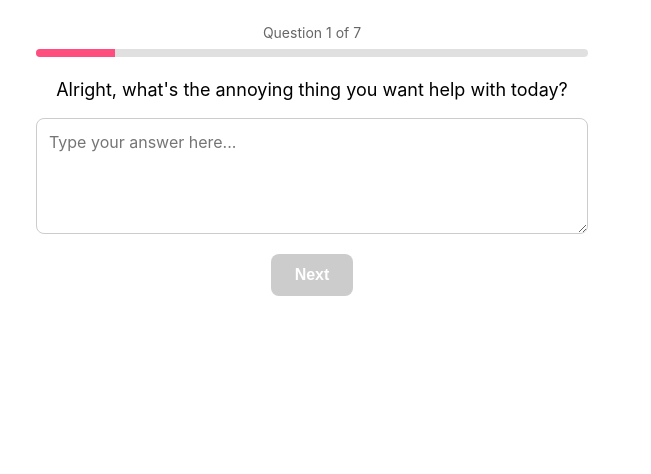
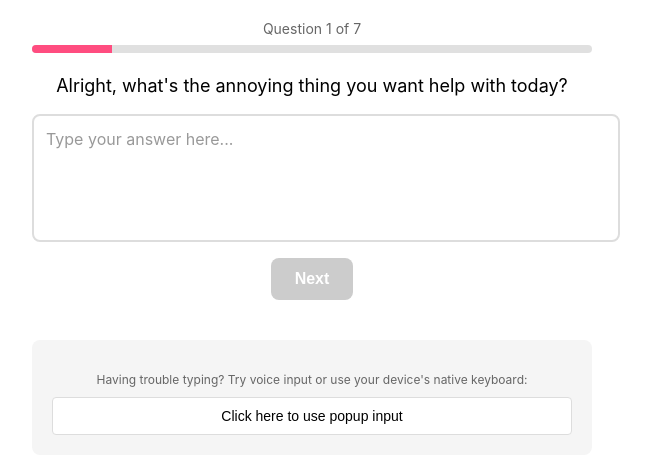
Before and after one commit to hannahrose11/izzy-form, a React (Create React App) app: page / in a window 1280 px wide. Shown: the top 474 px of the page, without its empty margins (328-979 px from the left). Built offline with nearby package versions, Linux system fonts and the light colour scheme.

Commit message:
Update App.js

```diff
--- a/src/App.js
+++ b/src/App.js
@@ -1,5 +1,5 @@
 import * as React from "react";
-import { useState } from "react";
+import { useState, useRef, useEffect } from "react";
 
 export default function App() {
   const questions = [
@@ -18,12 +18,26 @@ export default function App() {
   const [finalPrompt, setFinalPrompt] = useState("");
   const [loading, setLoading] = useState(false);
   const [error, setError] = useState("");
+  const editableRef = useRef(null);
+
+  // Handle input changes for contenteditable
+  const handleInputChange = () => {
+    if (editableRef.current) {
+      setCurrentInput(editableRef.current.innerText);
+    }
+  };
+
+  // Update contenteditable when navigating
+  useEffect(() => {
+    if (editableRef.current) {
+      editableRef.current.innerText = currentInput;
+    }
+  }, [step]);
 
   const handleNext = async () => {
     try {
       setError("");
 
-      // Save current answer with the current input
       const updatedAnswers = {
         ...answers,
         [questions[step].id]: currentInput,
@@ -32,10 +46,8 @@ export default function App() {
       setAnswers(updatedAnswers);
 
       if (step === questions.length - 1) {
-        // Last question - generate prompt
         setLoading(true);
 
-        // Create form data exactly as expected
         const dataToSend = {
           task: updatedAnswers.task || "",
           audience: updatedAnswers.audience || "",
@@ -57,7 +69,6 @@ export default function App() {
 
         const responseText = await response.text();
 
-        // Check if the response is the template (indicating empty data was received)
         if (responseText.includes("TASK: \nAUDIENCE: \nTONE:")) {
           const debugPrompt = `
 DEBUG: Data not received by Pipedream. Here's what we tried to send:
@@ -68,9 +79,7 @@ TONE: ${dataToSend.tone}
 INCLUDE: ${dataToSend.include}
 AVOID: ${dataToSend.avoid}
 FORMAT: ${dataToSend.format}
-CONTEXT: ${dataToSend.context}
-
-Check the browser console for more details.`;
+CONTEXT: ${dataToSend.context}`;
           setFinalPrompt(debugPrompt);
           return;
         }
@@ -79,7 +88,6 @@ Check the browser console for more details.`;
         try {
           data = JSON.parse(responseText);
         } catch (e) {
-          // If it's not JSON, just use the text as is
           setFinalPrompt(responseText);
           return;
         }
@@ -87,14 +95,11 @@ Check the browser console for more details.`;
         if (data.finalPrompt) {
           setFinalPrompt(data.finalPrompt);
         } else if (data.body && data.body.finalPrompt) {
-          // Sometimes the response is nested
           setFinalPrompt(data.body.finalPrompt);
         } else {
-          // If we get the template back, show it anyway
           setFinalPrompt(responseText);
         }
       } else {
-        // Move to next question
         setStep(step + 1);
         setCurrentInput(answers[questions[step + 1]?.id] || "");
       }
@@ -107,7 +112,6 @@ Check the browser console for more details.`;
 
   const handleBack = () => {
     if (step > 0) {
-      // Save current answer before going back
       const updatedAnswers = {
         ...answers,
         [questions[step].id]: currentInput,
@@ -120,9 +124,23 @@ Check the browser console for more details.`;
   };
 
   const copyPrompt = () => {
-    navigator.clipboard.writeText(finalPrompt)
-      .then(() => alert("Prompt copied to clipboard!"))
-      .catch(() => alert("Failed to copy prompt"));
+    // Create a temporary textarea to copy from
+    const textarea = document.createElement('textarea');
+    textarea.value = finalPrompt;
+    textarea.style.position = 'absolute';
+    textarea.style.left = '-9999px';
+    document.body.appendChild(textarea);
+
+    try {
+      textarea.select();
+      textarea.setSelectionRange(0, 99999); // For mobile devices
+      document.execCommand('copy');
+      alert("Prompt copied to clipboard!");
+    } catch (err) {
+      alert("Failed to copy. Please select and copy manually.");
+    }
+
+    document.body.removeChild(textarea);
   };
 
   const startOver = () => {
@@ -135,40 +153,12 @@ Check the browser console for more details.`;
 
   const current = questions[step];
 
-  // Mobile-friendly styles
-  const textareaStyle = {
-    width: "100%",
-    padding: "12px",
-    fontSize: "16px",
-    borderRadius: "8px",
-    border: "1px solid #ccc",
-    fontFamily: "inherit",
-    lineHeight: "1.4",
-    WebkitAppearance: "none",
-    appearance: "none",
-    resize: "vertical",
-    boxSizing: "border-box",
-    touchAction: "manipulation",
-  };
-
-  const buttonStyle = {
-    padding: "12px 24px",
-    fontSize: "16px",
-    borderRadius: "8px",
-    border: "none",
-    fontWeight: "bold",
-    cursor: "pointer",
-    WebkitAppearance: "none",
-    appearance: "none",
-    touchAction: "manipulation",
-  };
-
   return (
     <div style={{
       fontFamily: "Inter, system-ui, sans-serif",
       maxWidth: 600,
       margin: "0 auto",
-      padding: 24,
+      padding: "20px",
       boxSizing: "border-box",
     }}>
       {error && (
@@ -185,9 +175,9 @@ Check the browser console for more details.`;
       )}
 
       {!finalPrompt ? (
-        <div style={{ textAlign: "center" }}>
+        <div>
           <div style={{ marginBottom: 20 }}>
-            <div style={{ fontSize: 14, color: "#666", marginBottom: 8 }}>
+            <div style={{ fontSize: 14, color: "#666", marginBottom: 8, textAlign: "center" }}>
               Question {step + 1} of {questions.length}
             </div>
             <div style={{
@@ -206,28 +196,57 @@ Check the browser console for more details.`;
             </div>
           </div>
 
-          <p style={{ fontSize: 18, marginBottom: 16, lineHeight: 1.4 }}>
+          <p style={{ fontSize: 18, marginBottom: 16, textAlign: "center", lineHeight: 1.4 }}>
             {current.question}
           </p>
 
-          <textarea
-            rows={4}
-            style={textareaStyle}
-            value={currentInput}
-            onChange={(e) => setCurrentInput(e.target.value)}
-            placeholder="Type your answer here..."
-            autoComplete="off"
+          {/* ContentEditable div instead of textarea */}
+          <div
+            ref={editableRef}
+            contentEditable
+            onInput={handleInputChange}
+            style={{
+              width: "100%",
+              minHeight: "100px",
+              padding: "12px",
+              fontSize: "16px",
+              borderRadius: "8px",
+              border: "2px solid #ddd",
+              background: "#fff",
+              marginBottom: "16px",
+              lineHeight: "1.4",
+              outline: "none",
+              WebkitUserSelect: "text",
+              userSelect: "text",
+              WebkitTapHighlightColor: "transparent",
+              touchAction: "manipulation",
+            }}
+            data-placeholder="Type your answer here..."
+            suppressContentEditableWarning={true}
           />
 
-          <div style={{ marginTop: 16 }}>
+          {/* CSS for placeholder */}
+          <style>{`
+            div[contenteditable]:empty:before {
+              content: attr(data-placeholder);
+              color: #999;
+            }
+          `}</style>
+
+          <div style={{ textAlign: "center" }}>
             {step > 0 && (
               <button
                 onClick={handleBack}
                 style={{
-                  ...buttonStyle,
                   marginRight: 8,
+                  padding: "12px 24px",
+                  fontSize: "16px",
+                  borderRadius: "8px",
+                  border: "none",
                   background: "#f0f0f0",
                   color: "#333",
+                  fontWeight: "bold",
+                  cursor: "pointer",
                 }}
               >
                 Back
@@ -237,42 +256,92 @@ Check the browser console for more details.`;
               onClick={handleNext}
               disabled={!currentInput.trim() || loading}
               style={{
-                ...buttonStyle,
+                padding: "12px 24px",
+                fontSize: "16px",
+                borderRadius: "8px",
+                border: "none",
                 background: currentInput.trim() ? "#FF4D80" : "#ccc",
                 color: "white",
+                fontWeight: "bold",
                 cursor: currentInput.trim() && !loading ? "pointer" : "not-allowed",
               }}
             >
               {step === questions.length - 1 ? (loading ? "Generating..." : "Get My Prompt") : "Next"}
             </button>
           </div>
+
+          {/* Alternative: Button-based input for extreme cases */}
+          <div style={{ marginTop: 40, padding: 20, background: "#f5f5f5", borderRadius: 8 }}>
+            <p style={{ fontSize: 12, color: "#666", marginBottom: 10, textAlign: "center" }}>
+              Having trouble typing? Try voice input or use your device's native keyboard:
+            </p>
+            <button
+              onClick={() => {
+                const userInput = prompt(current.question);
+                if (userInput) {
+                  setCurrentInput(userInput);
+                  if (editableRef.current) {
+                    editableRef.current.innerText = userInput;
+                  }
+                }
+              }}
+              style={{
+                width: "100%",
+                padding: "10px",
+                fontSize: "14px",
+                background: "#fff",
+                border: "1px solid #ddd",
+                borderRadius: "4px",
+                cursor: "pointer",
+              }}
+            >
+              Click here to use popup input
+            </button>
+          </div>
         </div>
       ) : (
-        <div style={{ textAlign: "center" }}>
-          <h2 style={{ fontSize: 20, marginBottom: 16 }}>
+        <div>
+          <h2 style={{ fontSize: 20, marginBottom: 16, textAlign: "center" }}>
             Here's your GPT-optimized prompt:
           </h2>
-          <pre style={{
+
+          {/* Make the prompt selectable for manual copying */}
+          <div style={{
             background: "#f6f6f6",
             padding: 16,
             borderRadius: 8,
-            whiteSpace: "pre-wrap",
-            textAlign: "left",
+            marginBottom: 16,
             maxHeight: 400,
             overflow: "auto",
-            fontSize: 14,
-            lineHeight: 1.4,
+            WebkitUserSelect: "text",
+            userSelect: "text",
           }}>
-            {finalPrompt}
-          </pre>
-          <div style={{ marginTop: 16 }}>
+            <pre style={{
+              whiteSpace: "pre-wrap",
+              margin: 0,
+              fontSize: 14,
+              lineHeight: 1.4,
+              fontFamily: "monospace",
+              WebkitUserSelect: "text",
+              userSelect: "text",
+            }}>
+              {finalPrompt}
+            </pre>
+          </div>
+
+          <div style={{ textAlign: "center", marginBottom: 16 }}>
             <button
               onClick={copyPrompt}
               style={{
-                ...buttonStyle,
                 marginRight: 8,
+                padding: "12px 20px",
+                fontSize: "16px",
+                borderRadius: "8px",
+                border: "none",
                 background: "#00C2A8",
                 color: "white",
+                fontWeight: "bold",
+                cursor: "pointer",
               }}
             >
               Copy Prompt
@@ -280,16 +349,21 @@ Check the browser console for more details.`;
             <button
               onClick={startOver}
               style={{
-                ...buttonStyle,
+                padding: "12px 20px",
+                fontSize: "16px",
+                borderRadius: "8px",
+                border: "none",
                 background: "#f0f0f0",
                 color: "#333",
+                fontWeight: "bold",
+                cursor: "pointer",
               }}
             >
               Start Over
             </button>
           </div>
 
-          <div style={{ marginTop: 16 }}>
+          <div style={{ textAlign: "center" }}>
             <p style={{ fontSize: 14, color: "#666", marginBottom: 8 }}>Open in:</p>
             <a
               href={`https://chat.openai.com/?model=gpt-4&prompt=${encodeURIComponent(finalPrompt)}`}
```
